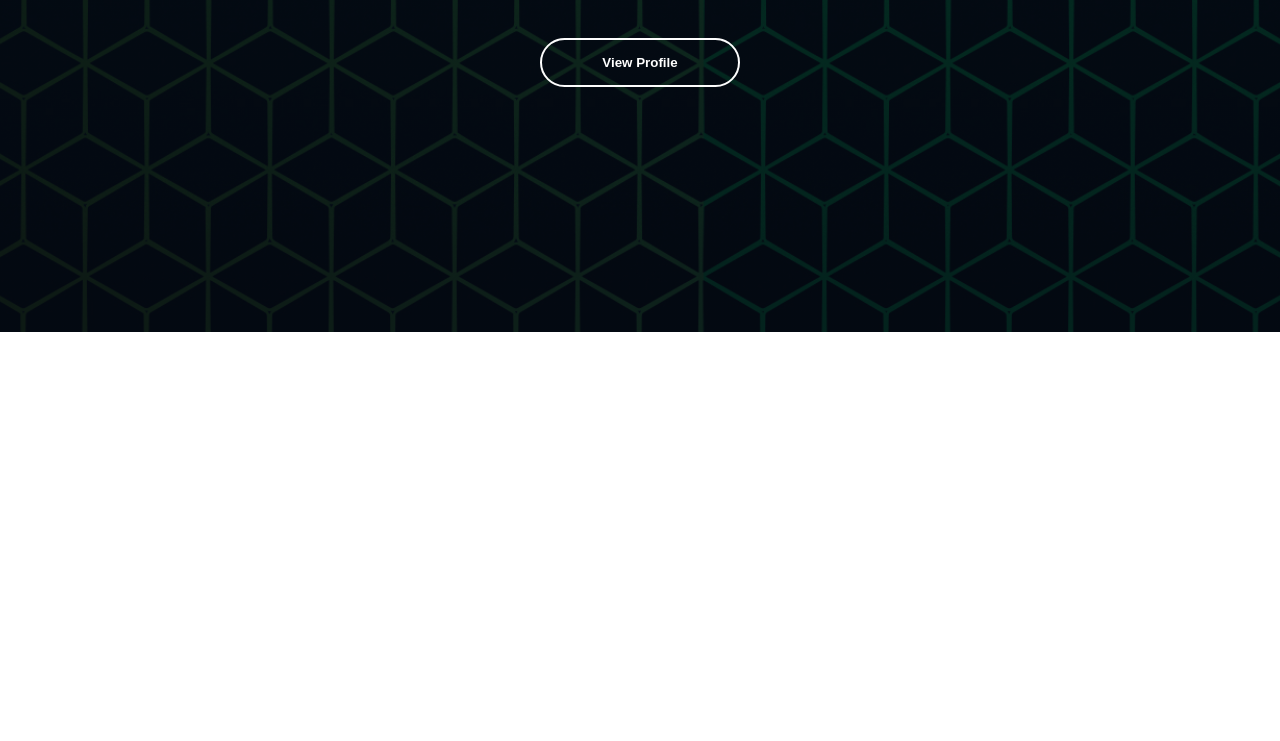
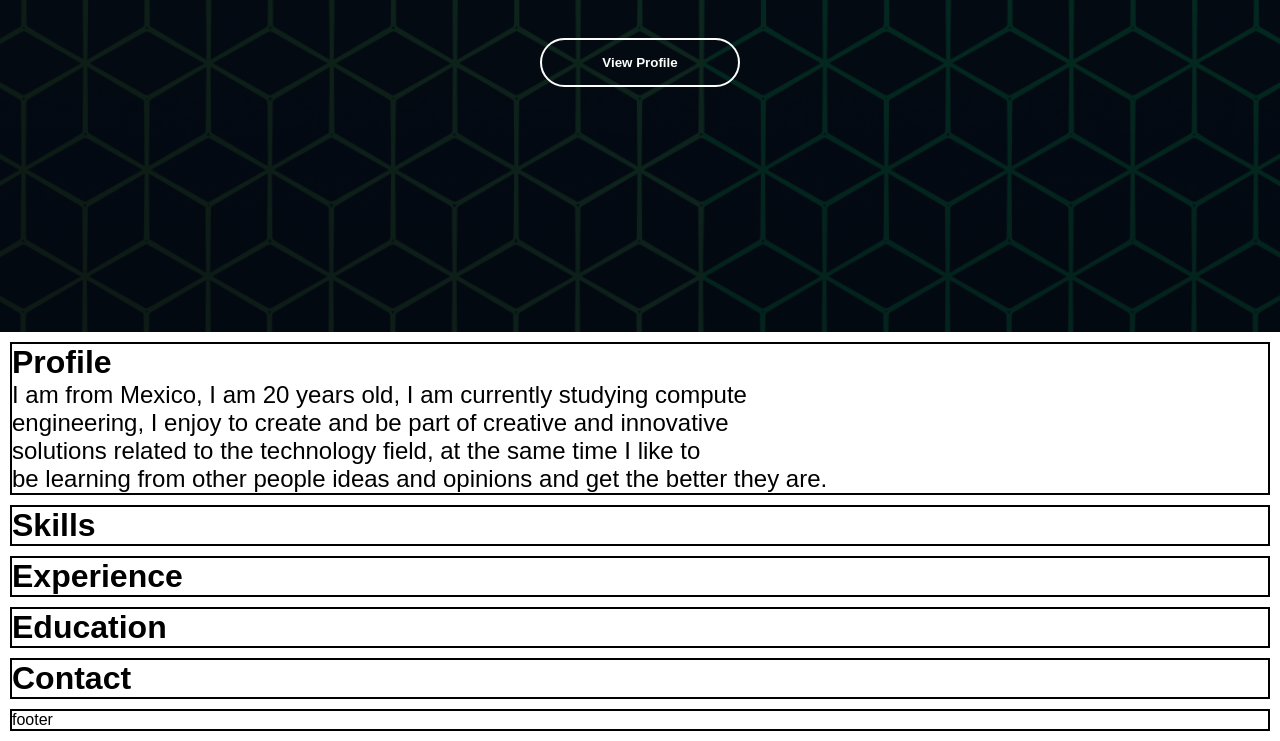
Before and after one commit to IvanSotomayor/ivso_resume, a plain HTML site: page index.html in a window 1280 px wide. Shown: the part 468-1209 px from the top of the page. Before the commit the page ends 800 px from the top, so only its background shows below. Drawn offline with Linux system fonts and the light colour scheme.

Commit message:
added sections and some styles to them

```diff
--- a/index.html
+++ b/index.html
@@ -5,12 +5,11 @@
     <meta http-equiv="X-UA-Compatible" content="IE=edge">
     <meta name="viewport" content="width=device-width, initial-scale=1.0">
     <link rel="stylesheet" href="./styles.css">
-    <title>ResumeIVSO</title>
+    <title>IvanWebsite</title>
 </head>
 <body>
 
     <div class="banner">
-
         <div class = "navbar">
             <img src="./img/logoIVSO.png" class="logo">
             <ul>
@@ -30,13 +29,21 @@
             <button type="button"><span></span>View Profile</button>
         </div>
 
+    </div>
 
     <div id ="profile" class="banner_content">
         <h1>Profile</h1>
+        <p>
+            I am from Mexico, I am 20 years old, I am currently studying compute <br>
+            engineering, I enjoy to create and be part of creative and innovative <br>
+            solutions related to the technology field, at the same time I like to <br>
+            be learning from other people ideas and opinions and get the better they
+            are.
+        </p>
     </div>
 
     <div id ="skills" class="banner_content">
-            <h1>skills</h1>
+        <h1>Skills</h1>
     </div>
 
     <div id ="experience" class="banner_content">
@@ -47,14 +54,13 @@
         <h1>Education</h1>
     </div>
 
-        <div id="contact" class="banner_content">
-            <h1>Education</h1>
+    <div id="education" class="banner_content">
+        <h1>Contact</h1>
     </div>
 
     <div id="footer" class="banner_content">
         footer
     </div>
 
-    </div>
 </body>
 </html>
--- a/styles.css
+++ b/styles.css
@@ -44,6 +44,7 @@
 }
 
 .navbar ul li::after{
+    margin: 200px;
     content: '';
     height: 3px;
     width: 0%;
@@ -113,3 +114,16 @@ button:hover span{
 button:hover{
     border: none;
 }
+
+.banner_content{
+    margin: 10px;
+    padding: auto;
+    border-width: 2px;
+    border-color: black;
+    border-style: solid;
+    background-color: #ffffff;
+}
+
+#profile p{
+    font-size: x-large;
+}
```
Lines whose indentation alone changed are shown as unchanged.
